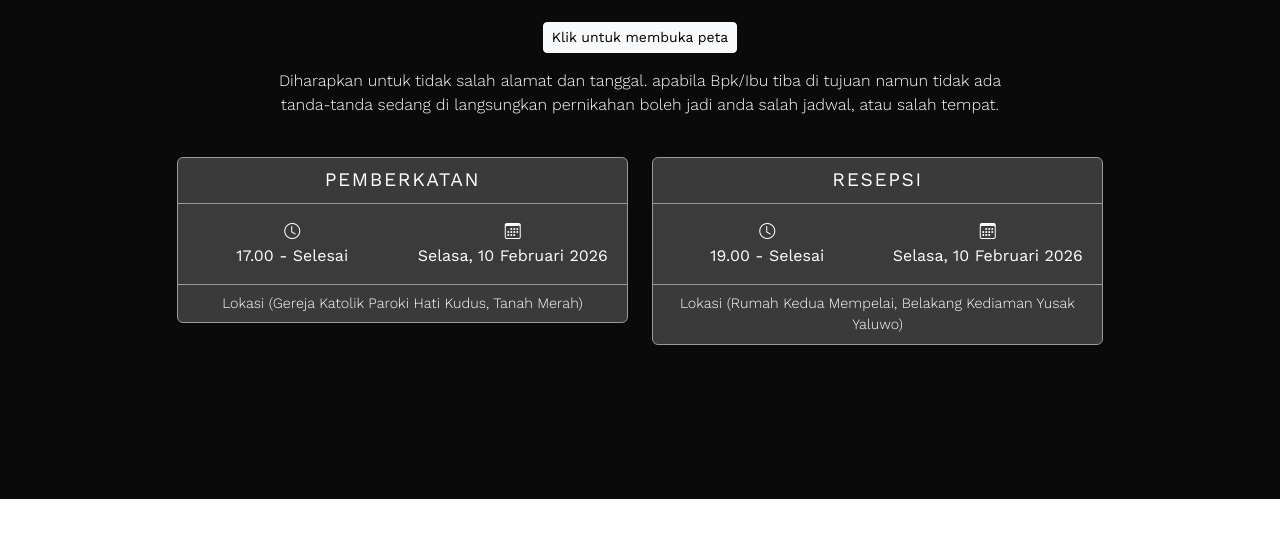
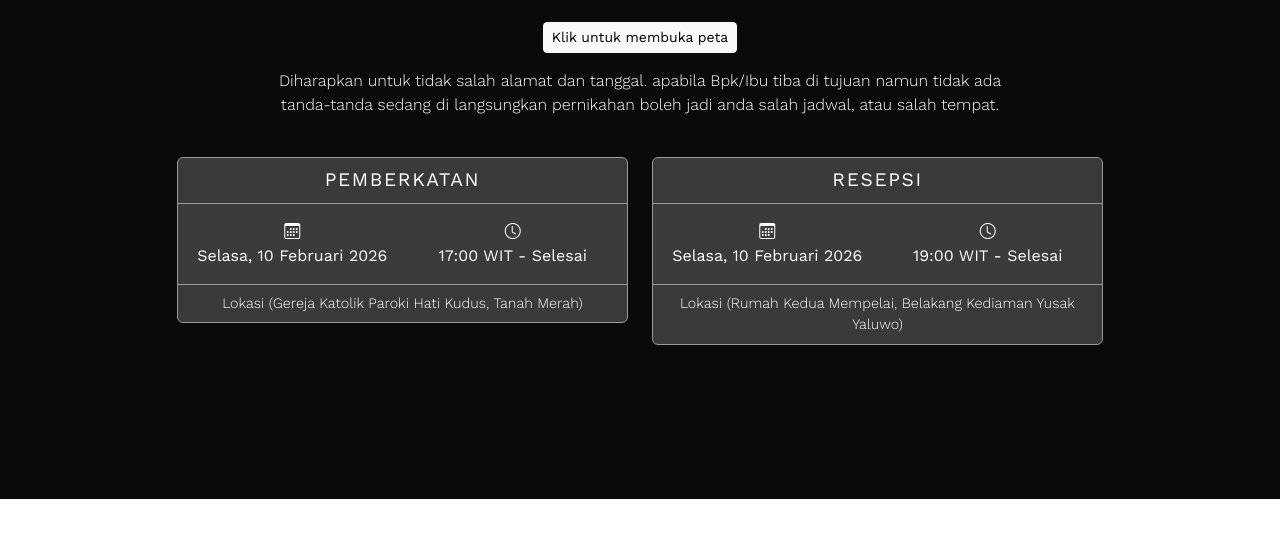
Before and after one commit to vieri24100/Undangan-Pernikahan-Domin-Diana, a plain HTML site: page index.html in a window 1280 px wide. Shown: the part 2253-2790 px from the top of the page. Drawn offline with nearby package versions, Linux system fonts and the light colour scheme; some packages are replaced by stand-ins of ours; a script that the page names is missing.

Commit message:
Add files via upload

```diff
--- a/index.html
+++ b/index.html
@@ -166,7 +166,7 @@
             </p>
 
             <iframe
-              src="https://www.google.com/maps/embed?pb=!1m14!1m12!1m3!1d1370.590629295125!2d140.3123646603907!3d-6.104121632297375!2m3!1f0!2f0!3f0!3m2!1i1024!2i768!4f13.1!5e1!3m2!1sid!2sid!4v1770033708016!5m2!1sid!2sid"
+              src="https://www.google.com/maps/embed?pb=!1m17!1m12!1m3!1d2053.5672248810833!2d140.3125327317871!3d-6.1037005882835125!2m3!1f0!2f0!3f0!3m2!1i1024!2i768!4f13.1!3m2!1m1!2zNsKwMDYnMTIuOSJTIDE0MMKwMTgnNDQuNSJF!5e1!3m2!1sid!2sid!4v1770046559245!5m2!1sid!2sid"
               width="100%"
               height="250"
               style="border: 0"
@@ -176,7 +176,7 @@
             ></iframe>
 
             <a
-              href="https://maps.app.goo.gl/pqsEHAkVnzm3s2mFA"
+              href="https://maps.app.goo.gl/o4cThnoNBapg9Jzm7"
               target="_blank"
               class="btn btn-light btn-sm my-3"
               >Klik untuk membuka peta</a
@@ -196,12 +196,12 @@
               <div class="card-body">
                 <div class="row justify-content-center">
                   <div class="col-md-6">
-                    <i class="bi bi-clock d-block"></i>
-                    <span>17.00 - Selesai</span>
+                    <i class="bi bi-calendar3 d-block"></i>
+                    <span>Selasa, 10 Februari 2026</span>
                   </div>
                   <div class="col-md-6">
-                    <i class="bi bi-calendar3 d-block"></i>
-                    <span>Selasa, 10 Februari 2026</span>
+                    <i class="bi bi-clock d-block"></i>
+                    <span>17:00 WIT - Selesai</span>
                   </div>
                 </div>
               </div>
@@ -216,12 +216,12 @@
               <div class="card-body">
                 <div class="row justify-content-center">
                   <div class="col-md-6">
-                    <i class="bi bi-clock d-block"></i>
-                    <span>19.00 - Selesai</span>
+                    <i class="bi bi-calendar3 d-block"></i>
+                    <span>Selasa, 10 Februari 2026</span>
                   </div>
                   <div class="col-md-6">
-                    <i class="bi bi-calendar3 d-block"></i>
-                    <span>Selasa, 10 Februari 2026</span>
+                    <i class="bi bi-clock d-block"></i>
+                    <span>19:00 WIT - Selesai</span>
                   </div>
                 </div>
               </div>
```
